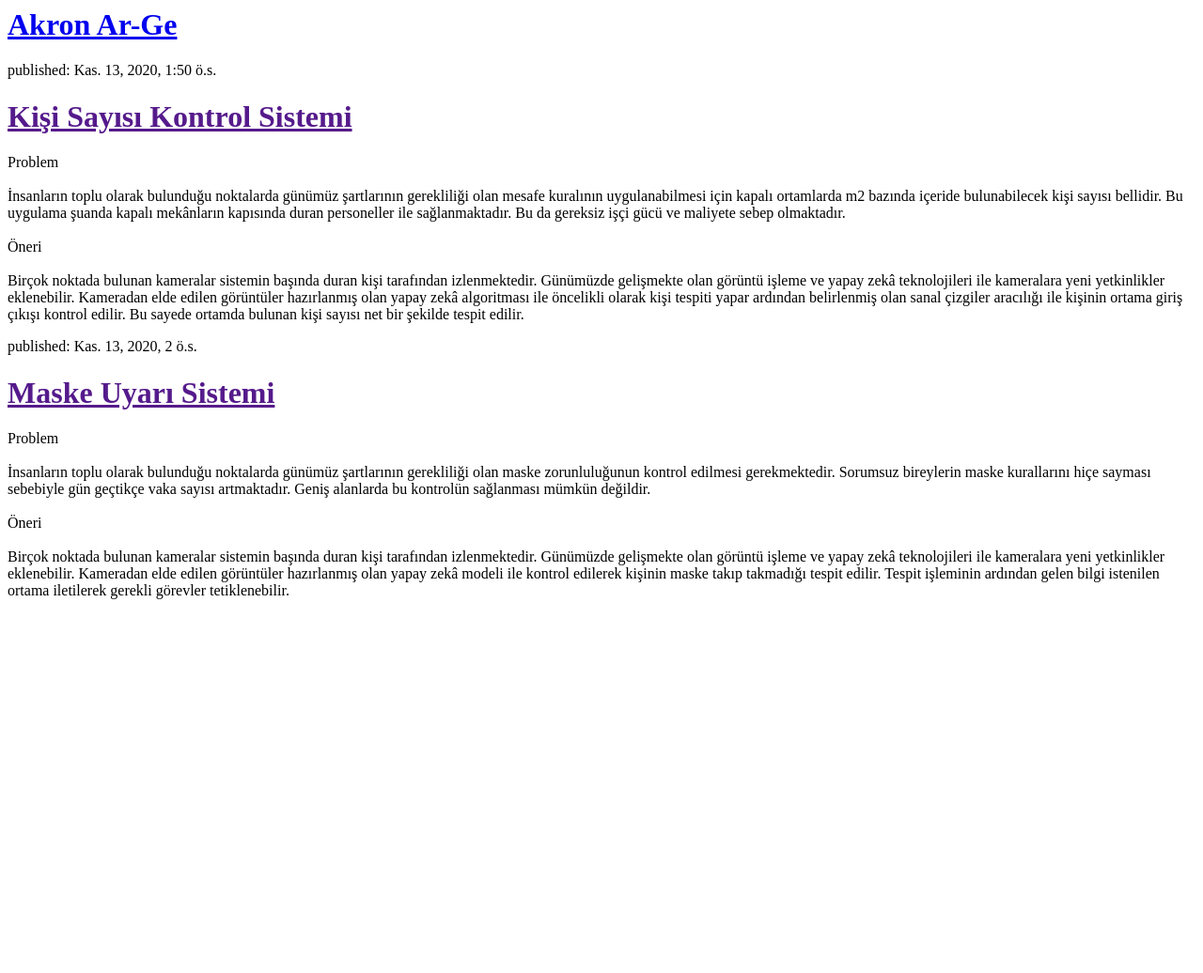
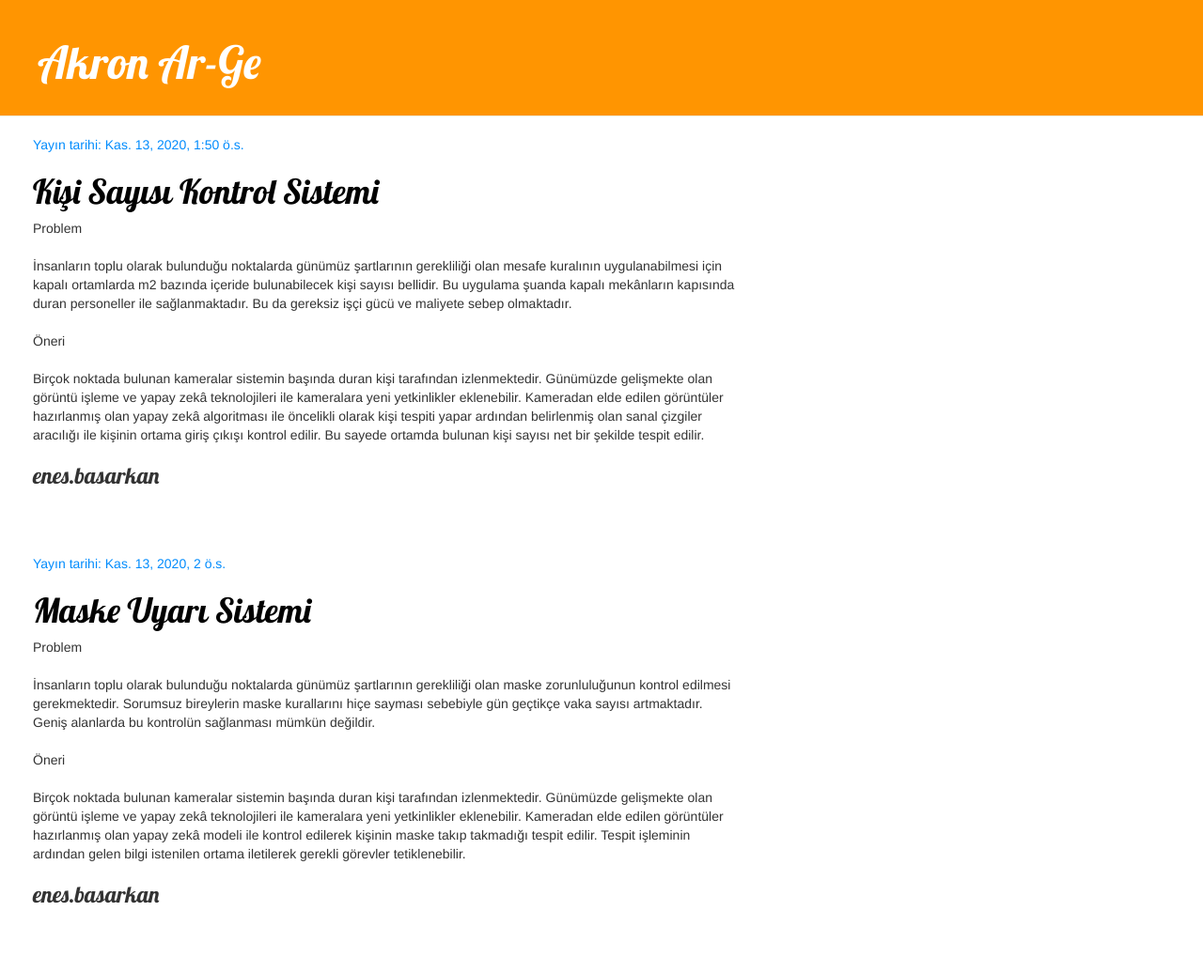
Before and after one commit to EnesBasarkan/djangoBlog, a Django app: page / in a window 1280 px wide. Shown: the whole page at 94% size. Before the commit the page ends 638 px from the top, so only its background shows below. Run offline with Django 3.2, Linux system fonts and the light colour scheme; data comes from the database, SQL or seed files in the repository; both versions use the stored data as it was after the commit; some libraries are stand-ins or nearby versions.

Commit message:
css+template

```diff
--- /dev/null
+++ b/blog/static/css/blog.css
@@ -0,0 +1,46 @@
+.page-header {
+    background-color: #ff9501;
+    margin-top: 0;
+    padding: 20px 20px 20px 40px;
+}
+
+.page-header h1, .page-header h1 a, .page-header h1 a:visited, .page-header h1 a:active {
+    color: #ffffff;
+    font-size: 36pt;
+    text-decoration: none;
+}
+
+.content {
+    margin-left: 20px;
+}
+
+h1, h2, h3, h4 {
+    font-family: 'Lobster', cursive;
+}
+
+.date {
+    color: rgb(2, 140, 253);
+}
+
+.save {
+    float: right;
+}
+
+.post-form textarea, .post-form input {
+    width: 100%;
+}
+
+.top-menu, .top-menu:hover, .top-menu:visited {
+    color: #a3fa01;
+    float: right;
+    font-size: 26pt;
+    margin-right: 20px;
+}
+
+.post {
+    margin-bottom: 70px;
+}
+
+.post h1 a, .post h1 a:visited {
+    color: #000000;
+}
--- a/blog/templates/blog/post_list.html
+++ b/blog/templates/blog/post_list.html
@@ -1,13 +1,37 @@
+
+{% load static %}
 <html>
-<div>
+    <head>
+        <link rel="stylesheet" href="//maxcdn.bootstrapcdn.com/bootstrap/3.2.0/css/bootstrap.min.css">
+        <link rel="stylesheet" href="//maxcdn.bootstrapcdn.com/bootstrap/3.2.0/css/bootstrap-theme.min.css">
+        <link href="//fonts.googleapis.com/css?family=Lobster&subset=latin,latin-ext" rel="stylesheet" type="text/css">
+        <link rel="stylesheet" href="{% static 'css/blog.css' %}">
+        <div class="page-header">
             <h1><a href="/">Akron Ar-Ge</a></h1>
         </div>
+    </head>
+    <body>
 
+
+
+
+<div class="content container">
+    <div class="row">
+        <div class="col-md-8">
             {% for post in posts %}
-    <div>
-        <p>published: {{ post.published_date }}</p>
+                <div class="post">
+                    <div class="date">
+                        <p>Yayın tarihi: {{ post.published_date }}</p>
+                    </div>
                     <h1><a href="">{{ post.title }}</a></h1>
                     <p>{{ post.text|linebreaksbr }}</p>
+                    <h3>{{post.author }}</h3>
                 </div>
             {% endfor %}
+        </div>
+    </div>
+</div>
+
+
+</body>
 </html>
```
Also changed, not shown: db.sqlite3 (added), 1 other file. Lines whose indentation alone changed are shown as unchanged.
